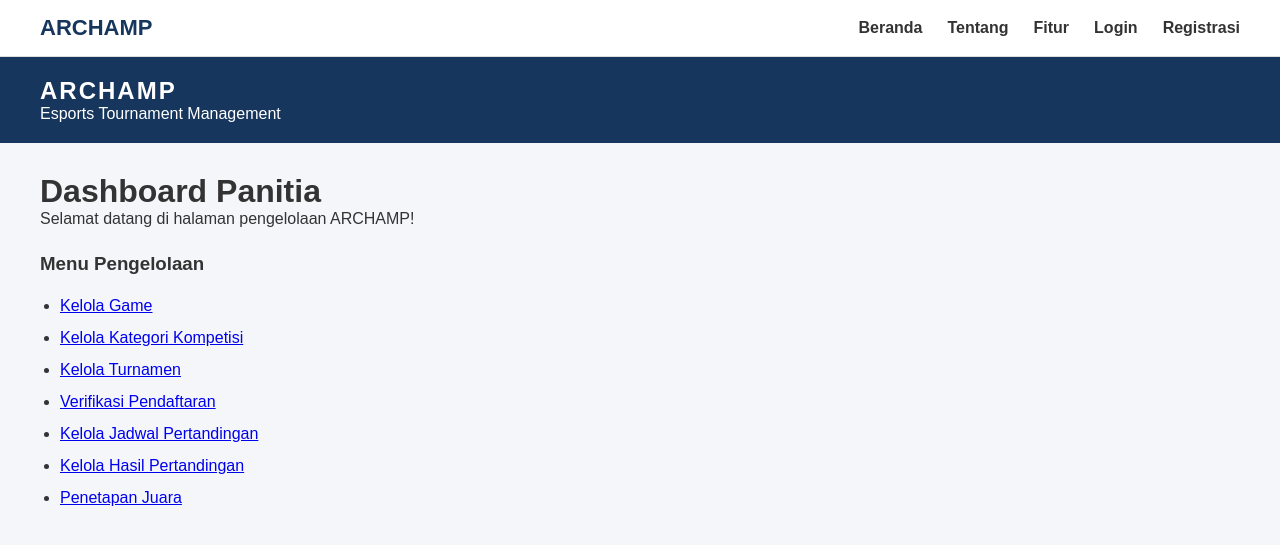
After one commit to lealee67/projectuaspplw, a Laravel app: page /dashboard/panitia in a window 1280 px wide. The commit adds this page. Shown: the top 545 px of the page. Run offline with Laravel 12, Linux system fonts and the light colour scheme.

Commit message:
dashboard panit dan peserta

```diff
--- a/app/Http/Controllers/HasilPertandinganController.php
+++ b/app/Http/Controllers/HasilPertandinganController.php
@@ -1,4 +1,3 @@
-
 <?php
 
 namespace App\Http\Controllers;
--- a/app/Models/HasilPertandingan.php
+++ b/app/Models/HasilPertandingan.php
@@ -1,4 +1,3 @@
-
 <?php
 
 namespace App\Models;
--- a/app/Models/JadwalPertandingan.php
+++ b/app/Models/JadwalPertandingan.php
@@ -1,4 +1,3 @@
-
 <?php
 
 namespace App\Models;
--- a/resources/views/layouts/app.blade.php
+++ b/resources/views/layouts/app.blade.php
@@ -67,13 +67,37 @@ nav a:hover {
 </head>
 <body>
 
+
 <nav>
     <div class="logo">ARCHAMP</div>
 
     <div class="menu">
-        <a href="/">Beranda</a>
-        <a href="/#tentang">Tentang</a>
-        <a href="/#fitur">Fitur</a>
+        @guest
+            <a href="/">Beranda</a>
+            <a href="/#tentang">Tentang</a>
+            <a href="/#fitur">Fitur</a>
+            <a href="{{ route('login') }}">Login</a>
+            <a href="{{ route('register') }}">Registrasi</a>
+        @else
+            @if (session('user_role') === 'Peserta')
+                <a href="{{ route('peserta.dashboard') }}">Dashboard</a>
+                <a href="#">Turnamen</a>
+                <a href="#">Pendaftaran Saya</a>
+                <a href="#">Jadwal Pertandingan</a>
+                <a href="#">Hasil Pertandingan</a>
+                <a href="#">Juara</a>
+
+            @elseif (session('user_role') === 'Panitia')
+                <a href="{{ route('panitia.dashboard') }}">Dashboard</a>
+                <a href="#">Kelola Game</a>
+                <a href="{{ route('kategori-kompetisi.index') }}">Kategori Kompetisi</a>
+                <a href="#">Kelola Turnamen</a>
+                <a href="#">Verifikasi Pendaftaran</a>
+                <a href="#">Jadwal Pertandingan</a>
+                <a href="#">Hasil Pertandingan</a>
+                <a href="#">Penetapan Juara</a>
+            @endif
+        @endguest
     </div>
 </nav>
 
--- /dev/null
+++ b/resources/views/panitia/dashboard.blade.php
@@ -0,0 +1,23 @@
+
+@extends('layouts.app')
+
+@section('title', 'Dashboard Panitia - ARCHAMP')
+
+@section('content')
+    <h1>Dashboard Panitia</h1>
+    <p>Selamat datang di halaman pengelolaan ARCHAMP!</p>
+
+    <div style="margin-top: 25px;">
+        <h3>Menu Pengelolaan</h3>
+
+        <ul style="margin: 15px 0 0 20px; line-height: 2;">
+            <li><a href="#">Kelola Game</a></li>
+            <li><a href="{{ route('kategori-kompetisi.index') }}">Kelola Kategori Kompetisi</a></li>
+            <li><a href="#">Kelola Turnamen</a></li>
+            <li><a href="#">Verifikasi Pendaftaran</a></li>
+            <li><a href="#">Kelola Jadwal Pertandingan</a></li>
+            <li><a href="#">Kelola Hasil Pertandingan</a></li>
+            <li><a href="#">Penetapan Juara</a></li>
+        </ul>
+    </div>
+@endsection
--- a/routes/web.php
+++ b/routes/web.php
@@ -9,6 +9,14 @@ Route::get('/', function () {
     return view('guest.home');
 });
 
+Route::get('/dashboard/peserta', function () {
+    return view('peserta.dashboard');
+})->name('peserta.dashboard');
+
+Route::get('/dashboard/panitia', function () {
+    return view('panitia.dashboard');
+})->name('panitia.dashboard');
+
 Route::resource('kategori-kompetisi', KategoriKompetisiController::class);
 
 Route::resource('jadwal-pertandingan', JadwalPertandinganController::class);
```
Also changed, not shown: app/Http/Controllers/JadwalPertandinganController.php (+2 -13 lines), resources/views/peserta/dashboard.blade.php (added, +21 -0 lines).
